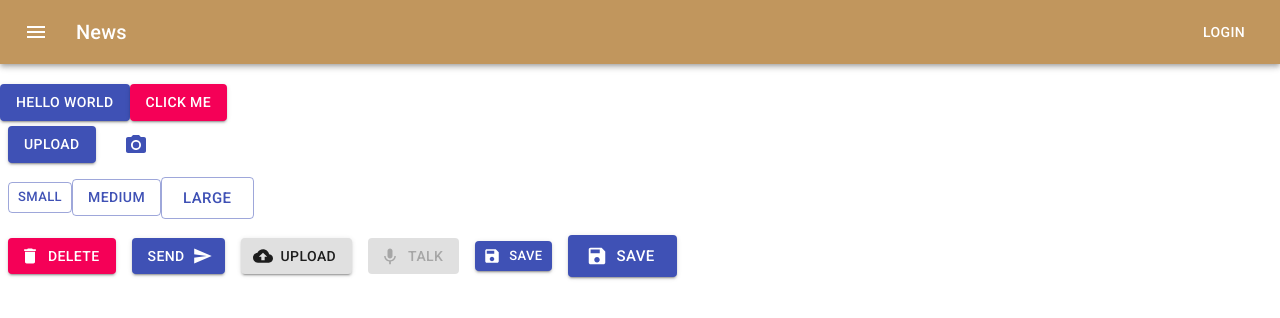
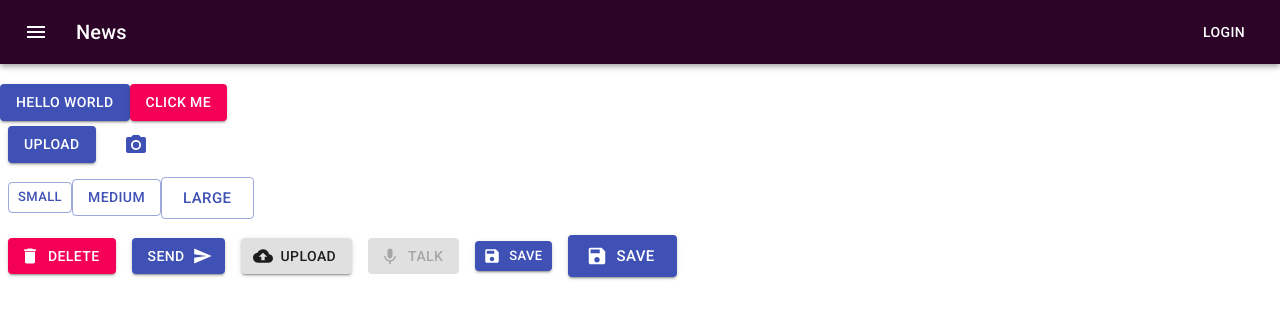
Before and after one commit to sajid-munawar/demo-material-ui, a React (Create React App) app: page / in a window 1280 px wide. Shown: the top 318 px of the page. Built offline with nearby package versions, Linux system fonts and the light colour scheme.

Commit message:
Update App4.js

```diff
--- a/src/App4.js
+++ b/src/App4.js
@@ -18,7 +18,7 @@ const useStyles = makeStyles((theme) => ({
     flexGrow: 1,
   },
   barColor: {
-      backgroundColor: "rgb(193, 150, 93)"
+      backgroundColor: "rgb(44, 4, 40)"
   }
 }));
 
```
